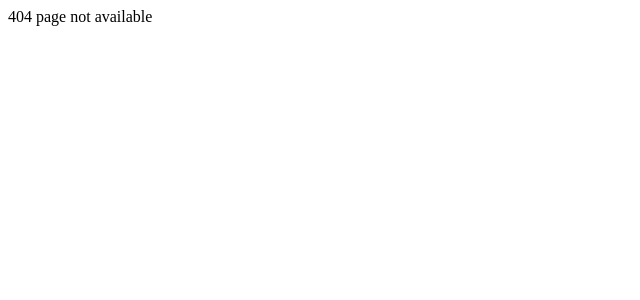
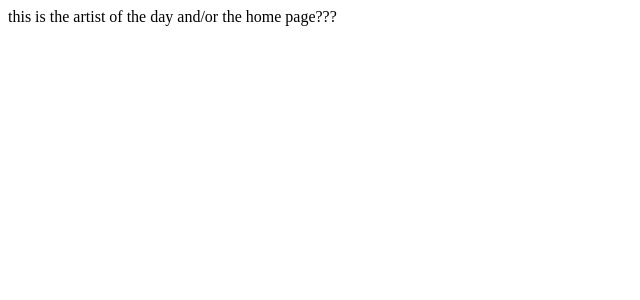
Before and after one commit to l1llyp/Krewesic, a React app: page /artistofday in a window 1280 px wide. Before the commit this address had no page. Shown: the top 300 px of the page, without its empty margins (0-640 px from the left). Built offline with nearby package versions, Linux system fonts and the light colour scheme; no server answers; the HTML template or start-up script is replaced by a standard one.

Commit message:
set up context ,redirect now to artist of the day page which i think is supposed to be the home page?

```diff
--- a/client/src/components/App.jsx
+++ b/client/src/components/App.jsx
@@ -1,4 +1,4 @@
-import React, { Component } from 'react';
+import React, { Component, useState } from 'react';
 import {
   BrowserRouter as Router,
   Switch,
@@ -11,17 +11,25 @@ import Profile from './Profile/Profile.jsx';
 import Form from './Profile/Form.jsx';
 import FormArtist from './Profile/FormArtist.jsx';
 import FormListener from './Profile/FormListener.jsx';
+import ArtistOfDay from './Home/ArtistOfDay.jsx';
+import GlobalContext from './Contexts/GlobalContext.jsx';
 
 
 const App = (props) =>  {
 
+  const [name, setName] = useState('')
+  const [picture, setPicture] = useState('')
+const value = {name, setName, picture, setPicture}
+
     return (
-      <div>
+      <GlobalContext.Provider value={value}>
       <Router>
         <Switch>
           <Route exact path="/" component={Login}>
           </Route>
-
+          <Route path='/artistofday' >
+            <ArtistOfDay />
+          </Route>
           <Route  path='/profile' >
             <Profile />
           </Route>
@@ -39,7 +47,7 @@ const App = (props) =>  {
           </Route>
         </Switch>
       </Router>
-    </div>
+    </GlobalContext.Provider>
     )
 
 }
--- /dev/null
+++ b/client/src/components/Contexts/GlobalContext.jsx
@@ -0,0 +1,7 @@
+import React from 'react';
+
+const GlobalContext = React.createContext({
+  name: ''
+})
+
+export default GlobalContext;
--- a/client/src/components/Home/ArtistOfDay.jsx
+++ b/client/src/components/Home/ArtistOfDay.jsx
@@ -1,9 +1,27 @@
-import React from 'react'
+import React, {useContext, useEffect} from 'react';
+import GlobalContext from '../Contexts/GlobalContext.jsx';
+import axios from 'axios';
+import 'core-js/stable';
+import 'regenerator-runtime/runtime';
+
 
 const ArtistOfDay = (props) => {
+
+
+
+  const {name, setName, picture, setPicture} = useContext(GlobalContext)
+
+  useEffect(async()=>{
+    const {data} = await axios.get('/form/user')
+    console.log(data)
+    setName(data.name)
+    setPicture(data.picture)
+    console.log('picture', picture)
+  },[])
+
   return (
     <div>
-      made it to artist of day page wahoo
+      this is the artist of the day and/or the home page??? {name}
     </div>
   )
 }
--- a/client/src/components/Profile/Profile.jsx
+++ b/client/src/components/Profile/Profile.jsx
@@ -1,9 +1,27 @@
-import React from 'react'
+import React, {useContext, useEffect} from 'react';
+import GlobalContext from '../Contexts/GlobalContext.jsx';
+import axios from 'axios';
+import 'core-js/stable';
+import 'regenerator-runtime/runtime';
+
 
 const Profile = (props) => {
+
+
+
+  const {name, setName, picture, setPicture} = useContext(GlobalContext)
+
+  useEffect(async()=>{
+    const {data} = await axios.get('/form/user')
+    console.log(data)
+    setName(data.name)
+    setPicture(data.picture)
+    console.log('picture', picture)
+  },[])
+
   return (
     <div>
-      profile component
+      profile component {name}
     </div>
   )
 }
--- a/config/passport-setup.js
+++ b/config/passport-setup.js
@@ -22,10 +22,11 @@ passport.use(
     clientSecret: keys.google.clientSecret,
     callbackURL: '/auth/google/redirect'
   }, (accessToken, refreshToken, profile, done) => {
-
+    console.log(profile)
     User.findOne({ where: { googleId: profile.id } })
       .then(currentUser => {
         if (currentUser) {
+
 
           //user already exists
           done(null, currentUser);
```
Also changed, not shown: 2 other files (tests, documents, lock files or other folders).
